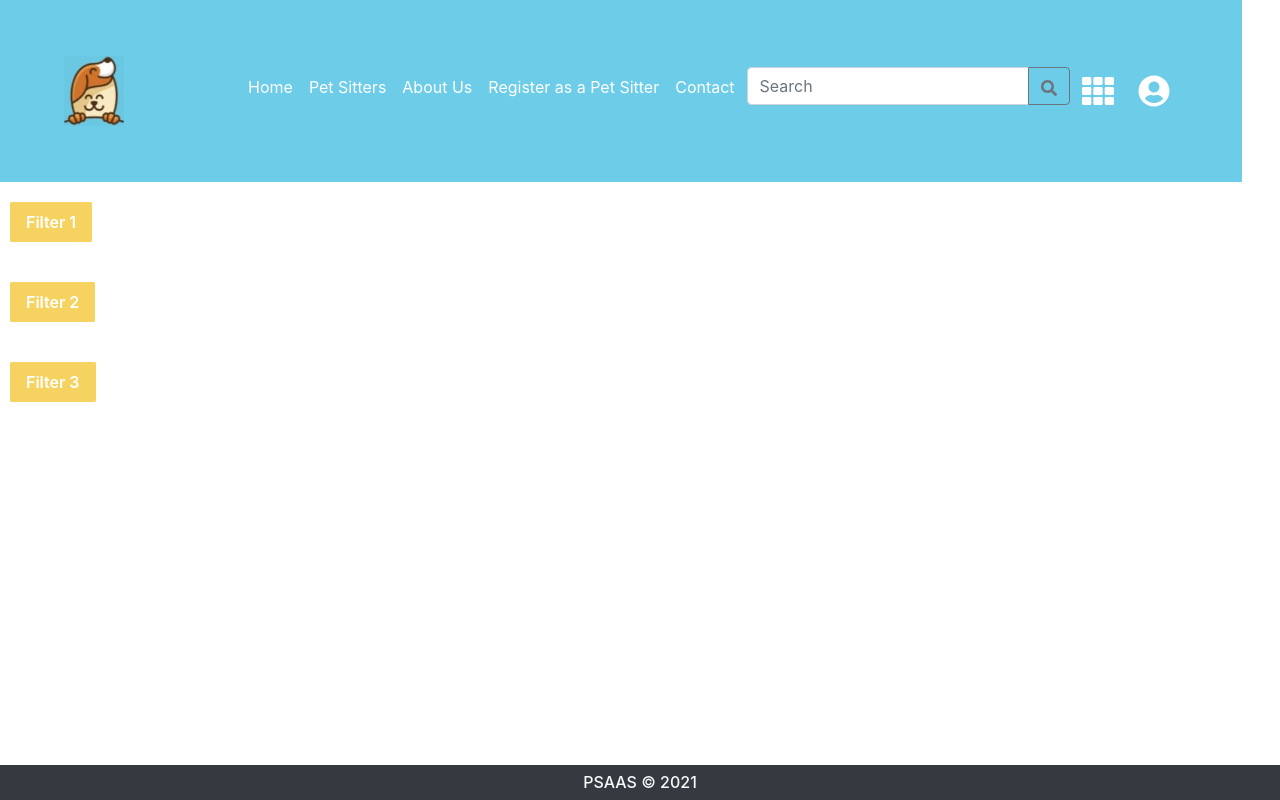
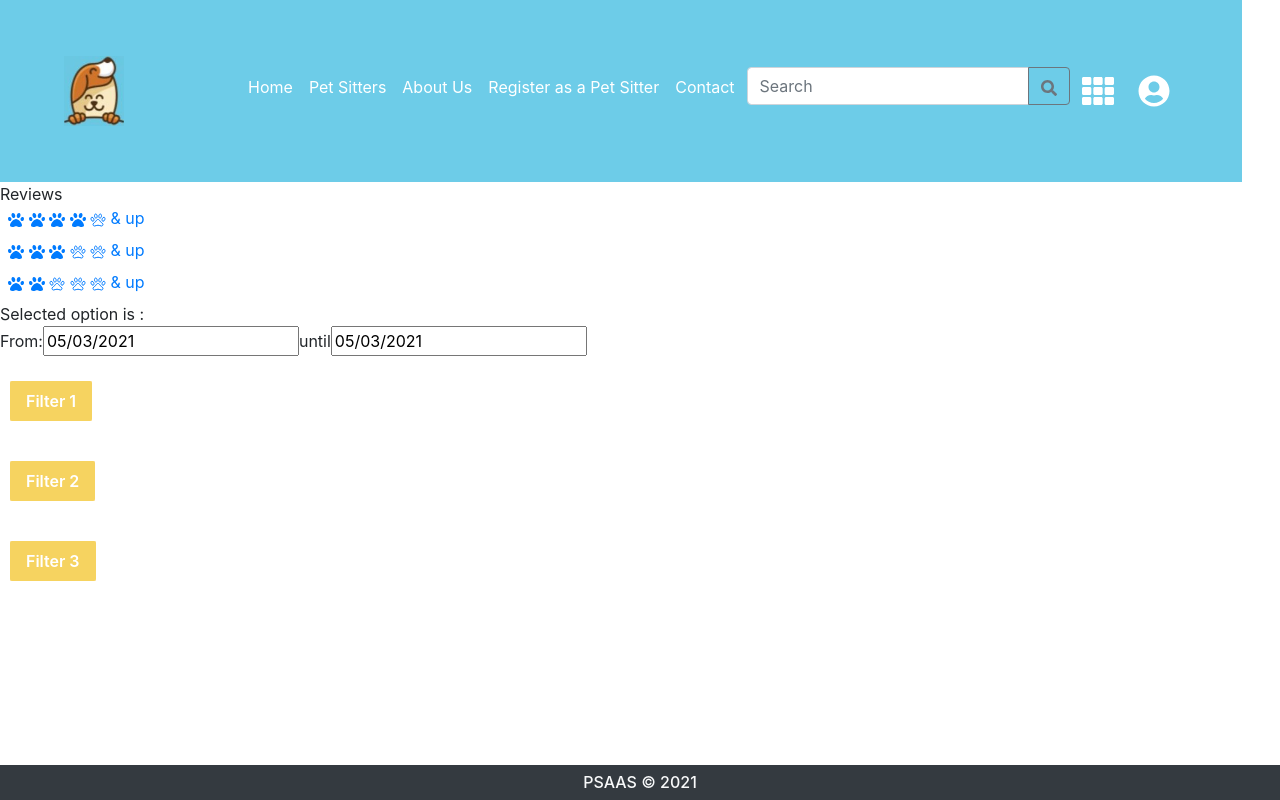
Before and after one commit to ayelet/petsitter-board, a React (Create React App) app in the folder client/: page /Providers in a window 1280 px wide. Built offline with nearby package versions, Linux system fonts and the light colour scheme; no server answers.

Commit message:
adds date filter and ratings filter

```diff
--- a/client/package.json
+++ b/client/package.json
@@ -8,9 +8,11 @@
     "@testing-library/user-event": "^12.8.3",
     "axios": "^0.21.1",
     "bootstrap": "^4.6.0",
+    "http-proxy-middleware": "^2.0.0",
     "prop-types": "^15.7.2",
     "react": "^17.0.2",
     "react-bootstrap": "^1.5.2",
+    "react-datepicker": "^3.8.0",
     "react-dom": "^17.0.2",
     "react-icons": "^4.2.0",
     "react-router-dom": "^5.2.0",
@@ -43,6 +45,5 @@
   },
   "devDependencies": {
     "@babel/plugin-syntax-jsx": "^7.12.13"
-  },
-  "proxy": "http://localhost:5000"
+  }
 }
--- /dev/null
+++ b/client/src/Components/FilterByDate/FilterByDate.jsx
@@ -0,0 +1,24 @@
+import "./FilterByDate.css";
+
+import React, { useState } from "react";
+import DatePicker from "react-datepicker";
+
+import "react-datepicker/dist/react-datepicker.css";
+
+const FilterByDate = () => {
+  const [startDate, setStartDate] = useState(new Date());
+  const [endDate, setEndDate] = useState(new Date());
+  return (
+    <div>
+      <label>From:</label>
+      <DatePicker
+        selected={startDate}
+        onChange={(date) => setStartDate(date)}
+      />
+      <label>until </label>
+      <DatePicker selected={endDate} onChange={(date) => setEndDate(date)} />
+    </div>
+  );
+};
+
+export default FilterByDate;
--- /dev/null
+++ b/client/src/Components/FilterRating/FilterRating.css
@@ -0,0 +1,17 @@
+.reviews-list {
+  list-style: none;
+  padding-left: 8px;
+}
+
+.reviews-list a:hover {
+  text-decoration: none;
+}
+
+.reviews-filter input {
+  appearance: none;
+  margin-left: 8px;
+}
+
+.reviews-filter label {
+  color: #007bff;
+}
--- /dev/null
+++ b/client/src/Components/FilterRating/FilterRating.jsx
@@ -0,0 +1,64 @@
+import React, { useState } from "react";
+import { FaPaw } from "react-icons/fa";
+import { IoPawOutline } from "react-icons/io5";
+import "./FilterRating.css";
+
+const ratingDesc = {
+  4: "4 paws and up",
+  3: "3 paws and up",
+  2: "2 paws and up",
+  1: "All reviews",
+};
+
+const FilterRating = () => {
+  const [option, setOption] = useState("3 & Up");
+
+  const onValueChanged = (event) => {
+    setOption(event.target.value);
+  };
+
+  return (
+    <div className="reviews-filter">
+      <div className="reviews-title">
+        <span>Reviews</span>
+      </div>
+      <div className="radio">
+        <label>
+          <input
+            type="radio"
+            value="4"
+            checked={setOption === "4"}
+            onChange={onValueChanged}
+          />
+          <FaPaw /> <FaPaw /> <FaPaw /> <FaPaw /> <IoPawOutline /> & up
+        </label>
+      </div>
+      <div className="radio">
+        <label>
+          <input
+            type="radio"
+            value="3"
+            checked={setOption === "3"}
+            onChange={onValueChanged}
+          />
+          <FaPaw /> <FaPaw /> <FaPaw /> <IoPawOutline /> <IoPawOutline /> & up
+        </label>
+      </div>
+      <div className="radio">
+        <label>
+          <input
+            type="radio"
+            value="2"
+            checked={setOption === "2"}
+            onChange={onValueChanged}
+          />
+          <FaPaw /> <FaPaw /> <IoPawOutline /> <IoPawOutline /> <IoPawOutline />{" "}
+          & up
+        </label>
+      </div>
+      <div>Selected option is : {ratingDesc[option]}</div>
+    </div>
+  );
+};
+
+export default FilterRating;
--- a/client/src/Components/Pages/ProvidersPage/ProvidersPage.jsx
+++ b/client/src/Components/Pages/ProvidersPage/ProvidersPage.jsx
@@ -3,11 +3,17 @@ import "./ProvidersPage";
 import React from "react";
 import Filter from "../../Filter/Filter";
 import ProviderCard from "../../ProviderCard/ProviderCard";
+import FilterRating from "../../FilterRating/FilterRating";
+import FilterByDate from "../../FilterByDate/FilterByDate";
 
 export const ProvidersPage = () => {
   return (
     <div>
       <aside>
+        <FilterRating />
+        <FilterByDate
+
+        />
         <Filter name="Filter 1" />
         <Filter name="Filter 2" />
         <Filter name="Filter 3" />
```
Also changed, not shown: client/src/Components/FilterByDate/FilterByDate.css (added), 1 other file (tests, documents, lock files or other folders).
